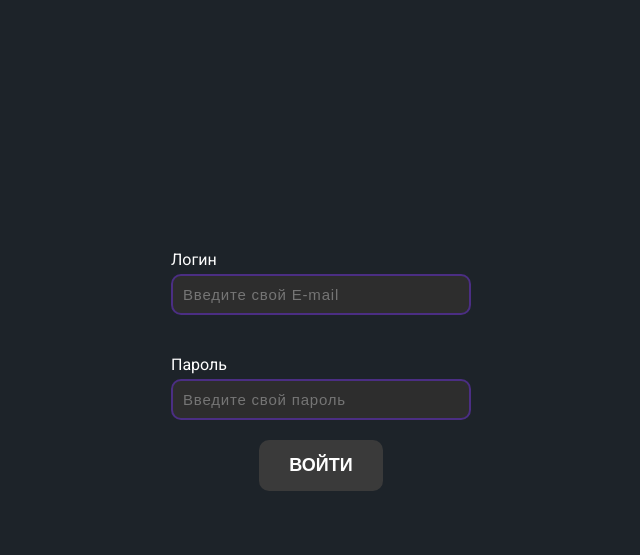
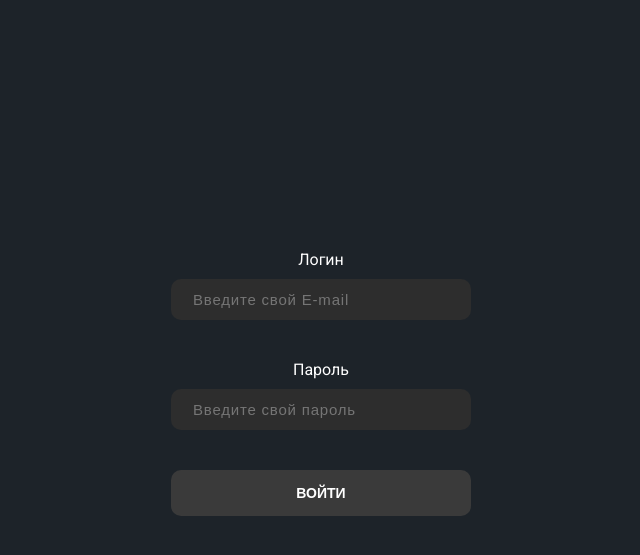
Before and after one commit to Sof7ik/distribution, a PHP site: page /authorization.php in a window 1280 px wide. Shown: the top 555 px of the page, without its empty margins (319-959 px from the left). Run offline with PHP 8.4, Linux system fonts and the light colour scheme.

Commit message:
auth  page design

```diff
--- a/styles/loginWindow.scss
+++ b/styles/auth.scss
@@ -25,15 +25,17 @@ form#login-form
 
 label.login-labels
 {
+    text-align: center;
     display: block;
-    margin-bottom: 5px;
+    margin-bottom: 10px;
 }
 
 input.login-input
 {
-    border: 2px solid #4b2e83;
+    border: 2px solid transparent;
     border-radius: 10px;
     padding: 10px;
+    padding-left: 20px;
     min-width: 300px;
 
     color: #fff;
@@ -41,18 +43,33 @@ input.login-input
     font-size: 15px;
 
     background-color: rgb(45, 45, 45);
+    transition: 0.3s border;
+
+    &:hover
+    {
+        border: 2px solid #4b2e83;
+    }
 }
 
 input#login
 {
+    cursor: pointer;
     background-color: rgb(58, 58, 58);
-    padding: 15px 30px;
+    padding: 15px 50px;
 
-    margin-top: 20px;
+    margin-top: 40px;
     border-radius: 10px;
 
-    font-size: 18px;
+    width: 100%;
+
+    font-size: 14px;
     font-weight: bold;
     color: #fff;
     letter-spacing: unset;
+
+    transition: 0.8s background;
+    &:hover
+    {
+        background-color:#4b2e83;
+    }
 }
--- a/styles/style.scss
+++ b/styles/style.scss
@@ -1,7 +1,7 @@
 @import './base.scss';
 @import './mixins.scss';
 @import './header.scss';
-@import './loginWindow.scss';
+@import './auth.scss';
 @import './allsubjects.scss';
 @import './lk.scss';
 @import './add.scss';
```
Also changed, not shown: styles/style.css.
